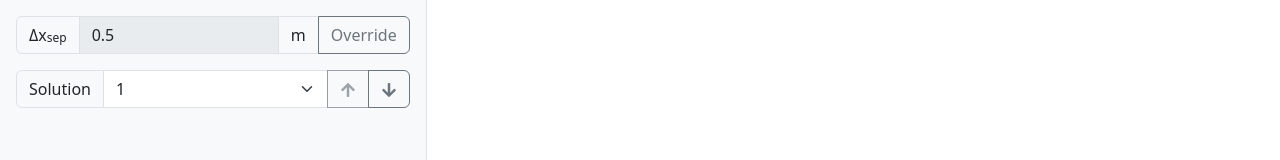
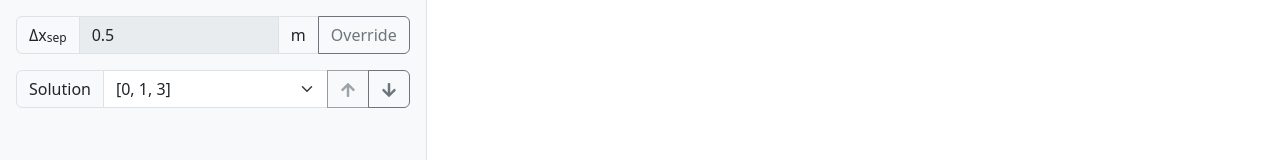
Before and after one commit to blueskyspectroscopy/sfm-designer, a React (Vite) app: page / in a window 1280 px wide. Shown: the part 390-550 px from the top of the page. Built offline with nearby package versions, Linux system fonts and the light colour scheme.

Commit message:
feat: add solutions

```diff
--- a/src/App.jsx
+++ b/src/App.jsx
@@ -18,7 +18,7 @@ export default function App() {
   const [configuration, setConfiguration] = useState(Configuration.SHARED_REFERENCE);
   const [maxStroke, setMaxStroke] = useState(0.15); // m.
   const [minSeparation, setMinSeparation] = useState(0.5); // m.
-  const [solution, setSolution] = useState(1);
+  const [solution, setSolution] = useState(0);
   return (
     <BrowserRouter>
       <Container fluid className="user-select-none">
--- a/src/components/Sidebar.jsx
+++ b/src/components/Sidebar.jsx
@@ -6,6 +6,7 @@ import Configuration from '../model/Configuration';
 import Dropdown from './Dropdown';
 import Entry from './Entry';
 import Logo from '../assets/logo.svg?react';
+import SOLUTIONS from '../model/Solutions';
 
 /* eslint-disable no-unused-vars */
 const HZ_TO_KHZ = 1e-3;
@@ -17,9 +18,21 @@ const GHZ_TO_HZ = 1e9;
 /* eslint-enable no-unused-vars */
 
 // n is the number or descimal places.
-const round_to = (x, n) => {
+const roundTo = (x, n) => {
   const d = 10 ** n;
   return Math.round(d * x) / d;
+}
+
+const computeNumberOfReflections = ({ configuration, numberOfMeasurements }) => {
+  switch (configuration) {
+    case Configuration.SHARED_REFERENCE:
+      return numberOfMeasurements + 1;
+    case Configuration.UNIQUE_REFERENCES:
+      return 2 * numberOfMeasurements;
+    default:
+      console.log(`Invalid configuration: ${configuration}. Defaulting to 2 reflections.`);
+      return 2;
+  }
 }
 
 export default function Sidebar({
@@ -32,6 +45,9 @@ export default function Sidebar({
     solution, setSolution,
   }) {
 
+  // The solution set to draw from.
+  const [numberOfReflections, setNumberOfReflections] = useState(3);
+
   // The minimum separation is automatically updated when the nuA input is
   // changed. Some extra logic is required for that.
   const [automaticMinSeparation, setAutomaticMinSeparation] = useState(0);
@@ -42,19 +58,34 @@ export default function Sidebar({
     const sigma = 0.0225; // TODO Put sigma in a state.
     const minSepOpd = (w * c) / (2 * Math.sqrt(2) * Math.PI ** 2 * nuA * sigma);
     // Multiply by 0.5 to convert from optical to mechanical.
-    const minSep = round_to(0.5 * minSepOpd, 2);
+    const minSep = roundTo(0.5 * minSepOpd, 2);
     setAutomaticMinSeparation(minSep);
     if (!automaticMinSeparationOverride) {
       setMinSeparation(minSep);
     }
   };
 
-  // TODO: move round_to calls into here.
+  // TODO: move roundTo calls into here.
   // Functions to update the exported state.
-  const handleNuA = (e) => { setNuA(e.target.value * GHZ_TO_HZ), handleAutomaticMinSeparation() };
+  const handleNuA = (e) => {
+    setNuA(e.target.value * GHZ_TO_HZ);
+    handleAutomaticMinSeparation();
+  };
   const handleFM = (e) => setFM(e.target.value * KHZ_TO_HZ);
-  const handleNumberOfMeasuremnts = (e) => setNumberOfMeasurements(e.target.value);
-  const handleConfiguration = (e) => setConfiguration(e.target.value);
+  const handleNumberOfMeasuremnts = (e) => {
+    setNumberOfMeasurements(parseInt(e.target.value));
+    setNumberOfReflections(computeNumberOfReflections({
+      configuration, numberOfMeasurements: parseInt(e.target.value)
+    }));
+    setSolution(0);
+  };
+  const handleConfiguration = (e) => {
+    setConfiguration(e.target.value);
+    setNumberOfReflections(computeNumberOfReflections({
+      configuration: e.target.value, numberOfMeasurements,
+    }));
+    setSolution(0);
+  }
   const handleMaxStroke = (e) => setMaxStroke(e.target.value);
   const handleMinSeparation = (e) => {
     if (e.type == 'automaticvalue') {
@@ -81,13 +112,13 @@ export default function Sidebar({
       <Entry
         type="number" min={0} max={100} step={0.1}
         prefix={<>&nu;<sub>A</sub></>} suffix="GHz"
-        value={round_to(nuA * HZ_TO_GHZ, 6)} onChange={handleNuA}
+        value={roundTo(nuA * HZ_TO_GHZ, 6)} onChange={handleNuA}
         aria-label="Optical frequency modulation amplitude"
         />
       <Entry
         type="number" min={0} max={1000} step={1}
         prefix={<>f<sub>m</sub></>} suffix="kHz"
-        value={round_to(fM * HZ_TO_KHZ, 6)} onChange={handleFM}
+        value={roundTo(fM * HZ_TO_KHZ, 6)} onChange={handleFM}
         aria-label="Modulation frequency"
         />
       <Dropdown
@@ -97,8 +128,6 @@ export default function Sidebar({
           { value: 1, name: '1' },
           { value: 2, name: '2' },
           { value: 3, name: '3' },
-          { value: 4, name: '4' },
-          { value: 5, name: '5' },
         ]}
         aria-label="Number of desired simultaneous measurements"
         />
@@ -128,14 +157,7 @@ export default function Sidebar({
         prefix="Solution"
         value={solution} onChange={handleSolution}
         onCycle={setSolution}
-        options={[
-          /* TODO: Populate with correct options */
-          { value: 1, name: '1' },
-          { value: 2, name: '2' },
-          { value: 3, name: '3' },
-          { value: 4, name: '4' },
-          { value: 5, name: '5' },
-        ]}
+        options={SOLUTIONS[numberOfReflections]}
         aria-label="Solution for a number of measurements and configuration"
         />
     </>
--- /dev/null
+++ b/src/model/Solutions.jsx
@@ -0,0 +1,32 @@
+// Each key in the solution is the number of reflections in the interferometer.
+const SOLUTIONS = {
+  2: [
+    { value: 0, solution: [0, 1], name: '[0, 1]', },
+  ],
+  3: [
+    { value: 0, solution: [0, 1, 3], name: '[0, 1, 3]', },
+    { value: 1, solution: [0, 2, 3], name: '[0, 2, 3]', },
+  ],
+  4: [
+    { value: 0, solution: [0, 1, 4, 6], name: '[0, 1, 4, 6]', },
+    { value: 1, solution: [0, 2, 5, 6], name: '[0, 2, 5, 6]', },
+  ],
+  5: [
+    { value: 0, solution: [0, 1, 4, 9, 11], name: '[0, 1, 4, 9, 11]', },
+    { value: 1, solution: [0, 2, 7, 8, 11], name: '[0, 2, 7, 8, 11]', },
+    { value: 2, solution: [0, 2, 7, 10, 11], name: '[0, 2, 7, 10, 11]', },
+    { value: 3, solution: [0, 3, 4, 9, 11], name: '[0, 3, 4, 9, 11]', },
+  ],
+  6: [
+    { value: 0, solution: [0, 1, 4, 10, 12, 17], name: '[0, 1, 4, 10, 12, 17]', },
+    { value: 1, solution: [0, 1, 4, 10, 15, 17], name: '[0, 1, 4, 10, 15, 17]', },
+    { value: 2, solution: [0, 1, 8, 11, 13, 17], name: '[0, 1, 8, 11, 13, 17]', },
+    { value: 3, solution: [0, 1, 8, 12, 14, 17], name: '[0, 1, 8, 12, 14, 17]', },
+    { value: 4, solution: [0, 2, 7, 13, 16, 17], name: '[0, 2, 7, 13, 16, 17]', },
+    { value: 5, solution: [0, 3, 5, 9, 16, 17], name: '[0, 3, 5, 9, 16, 17]', },
+    { value: 6, solution: [0, 4, 6, 9, 16, 17], name: '[0, 4, 6, 9, 16, 17]', },
+    { value: 7, solution: [0, 5, 7, 13, 16, 17], name: '[0, 5, 7, 13, 16, 17]', },
+  ],
+};
+
+export default SOLUTIONS;
```
